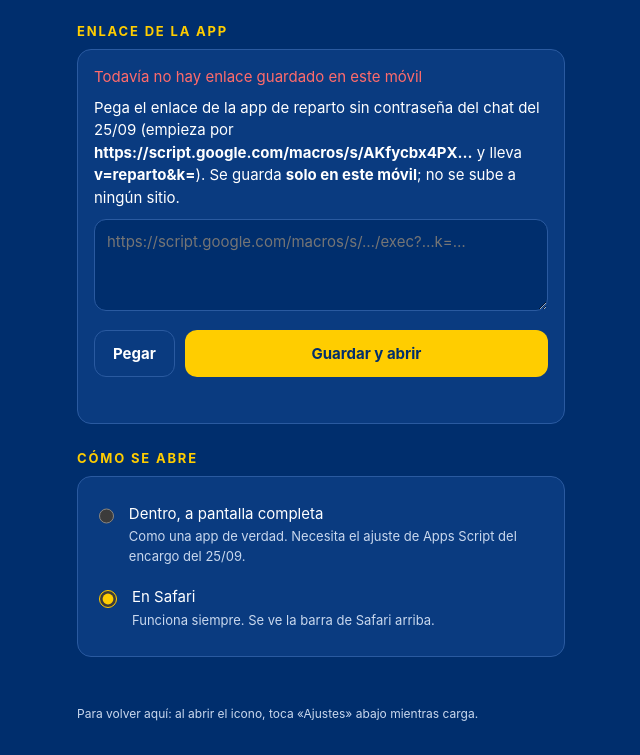
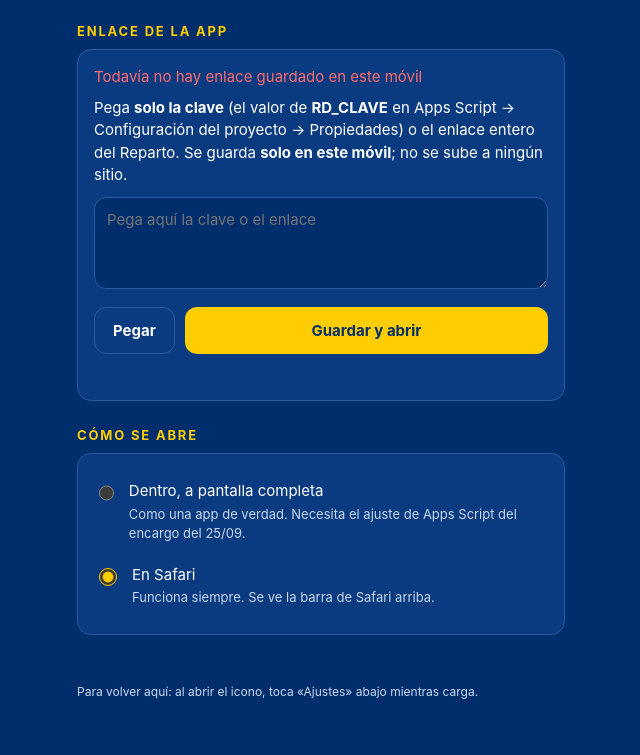
Before and after one commit to agarroda-bit/golden, a plain HTML site: page reparto/index.html in a window 1280 px wide. Shown: the part 85-840 px from the top of the page, without its empty margins (319-959 px from the left). After the commit the page ends 818 px from the top, so only its background shows below. Drawn offline with Linux system fonts and the light colour scheme.

Commit message:
Actualiza reparto/index.html

```diff
--- a/reparto/index.html
+++ b/reparto/index.html
@@ -90,8 +90,8 @@
   <h2>Enlace de la app</h2>
   <div class="caja">
     <div id="estado-guardado"></div>
-    <div style="margin-top:8px">Pega el enlace de la app de reparto sin contraseña del chat del 25/09 (empieza por <b>https://script.google.com/macros/s/AKfycbx4PX…</b> y lleva <b>v=reparto&amp;k=</b>). Se guarda <b>solo en este móvil</b>; no se sube a ningún sitio.</div>
-    <textarea id="campo" placeholder="https://script.google.com/macros/s/…/exec?…k=…" autocomplete="off" autocapitalize="off" spellcheck="false"></textarea>
+    <div style="margin-top:8px">Pega <b>solo la clave</b> (el valor de <b>RD_CLAVE</b> en Apps Script → Configuración del proyecto → Propiedades) o el enlace entero del Reparto. Se guarda <b>solo en este móvil</b>; no se sube a ningún sitio.</div>
+    <textarea id="campo" placeholder="Pega aquí la clave o el enlace" autocomplete="off" autocapitalize="off" spellcheck="false"></textarea>
     <div class="fila">
       <button class="secundario" id="btn-pegar" type="button">Pegar</button>
       <button class="principal" id="btn-guardar" type="button">Guardar y abrir</button>
@@ -116,7 +116,7 @@
 </div>
 
 <script>
-window.LZ = { id: 'reparto', titulo: 'GOLDEN EXPRESS', prefijo: 'AKfycbx4PX', vista: 'reparto', marcoListo: false };
+window.LZ = { id: 'reparto', titulo: 'GOLDEN EXPRESS', prefijo: 'AKfycbx4PX', vista: 'reparto', base: 'https://script.google.com/macros/s/AKfycbx4PXbqTiwRsR0be34u_2uHerB-h6uJgqj9_GB5IKl_bZj0rUTwwoheXqAQ6l401BqC/exec', marcoListo: false };
 </script>
 <script src="../lanzador.js"></script>
 </body>
```
